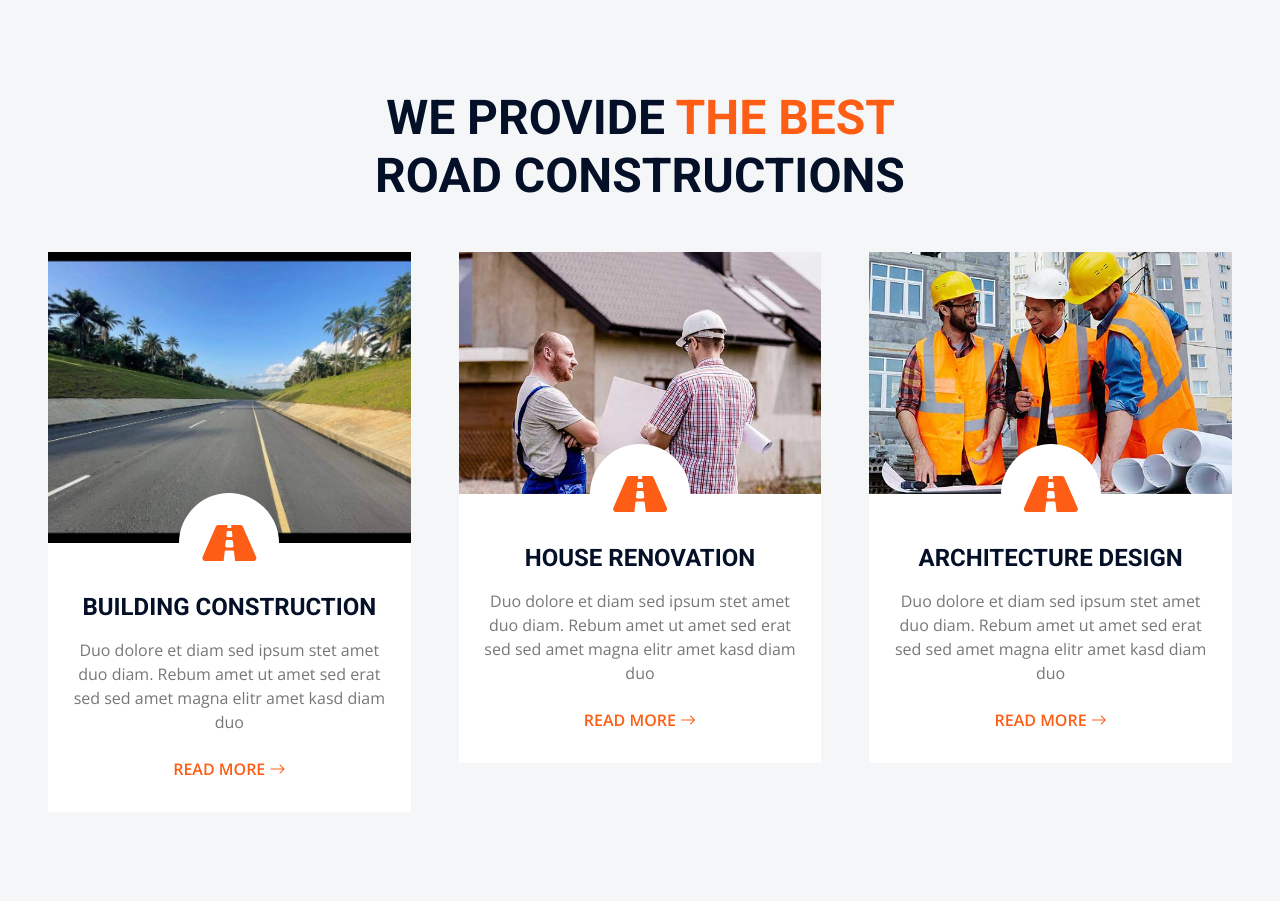
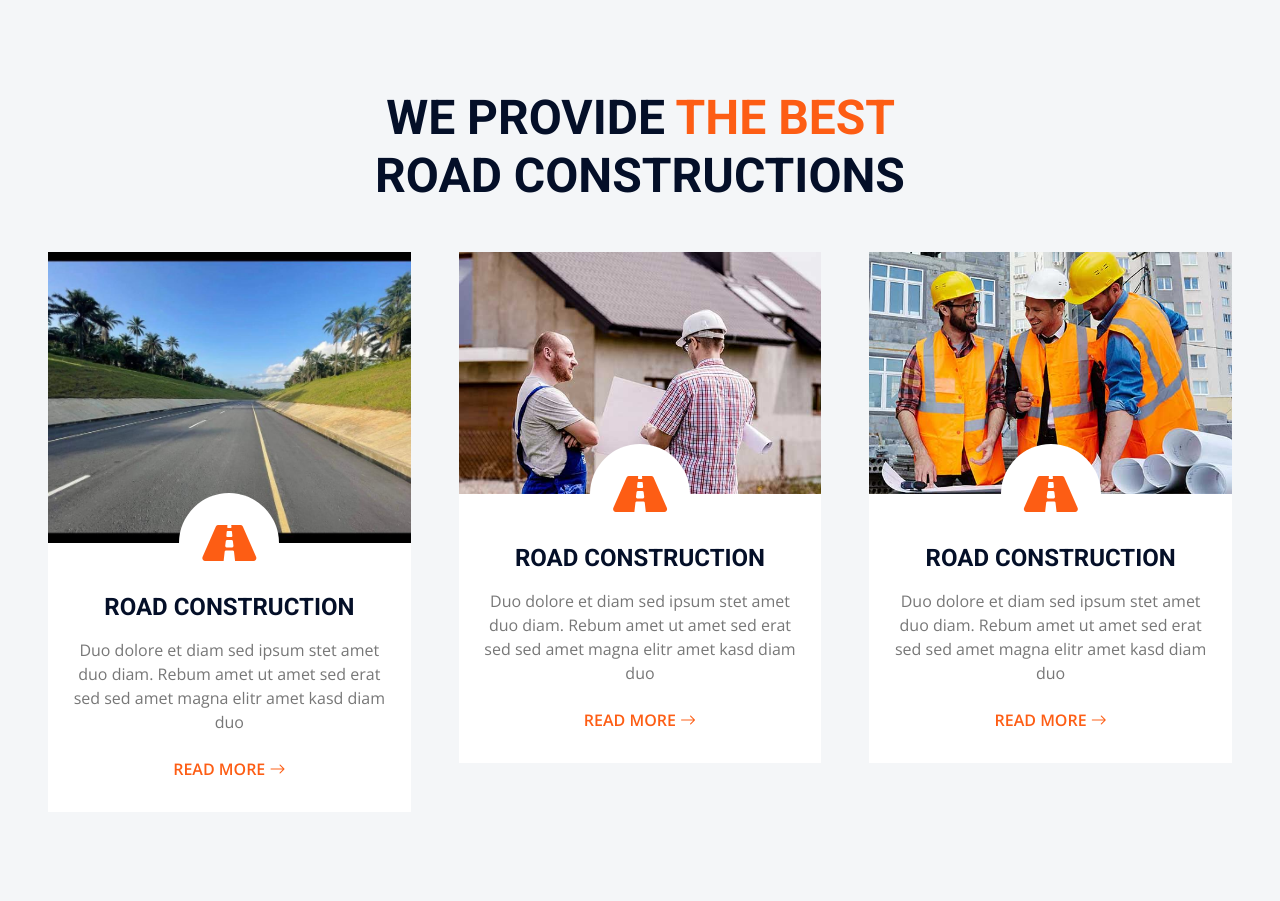
Before and after one commit to Nuel1st/construct, a Django app: page / in a window 1280 px wide. Shown: the part 1982-2883 px from the top of the page. Run offline with Django 5.2, Linux system fonts and the light colour scheme; some libraries are stand-ins or nearby versions.

Commit message:
Update index.html

```diff
--- a/lebtech/templates/index.html
+++ b/lebtech/templates/index.html
@@ -183,7 +183,7 @@
                         <i class="fa fa-3x fa-road text-primary"></i>
                     </div>
                     <div class="px-4 pb-4">
-                        <h4 class="text-uppercase mb-3">Building Construction</h4>
+                        <h4 class="text-uppercase mb-3">Road Construction</h4>
                         <p>Duo dolore et diam sed ipsum stet amet duo diam. Rebum amet ut amet sed erat sed sed amet magna elitr amet kasd diam duo</p>
                         <a class="btn text-primary" href="">Read More <i class="bi bi-arrow-right"></i></a>
                     </div>
@@ -196,7 +196,7 @@
                         <i class="fa fa-3x fa-road text-primary"></i>
                     </div>
                     <div class="px-4 pb-4">
-                        <h4 class="text-uppercase mb-3">House Renovation</h4>
+                        <h4 class="text-uppercase mb-3">Road Construction</h4>
                         <p>Duo dolore et diam sed ipsum stet amet duo diam. Rebum amet ut amet sed erat sed sed amet magna elitr amet kasd diam duo</p>
                         <a class="btn text-primary" href="">Read More <i class="bi bi-arrow-right"></i></a>
                     </div>
@@ -209,7 +209,7 @@
                         <i class="fa fa-3x fa-road text-primary"></i>
                     </div>
                     <div class="px-4 pb-4">
-                        <h4 class="text-uppercase mb-3">Architecture Design</h4>
+                        <h4 class="text-uppercase mb-3">Road Construction</h4>
                         <p>Duo dolore et diam sed ipsum stet amet duo diam. Rebum amet ut amet sed erat sed sed amet magna elitr amet kasd diam duo</p>
                         <a class="btn text-primary" href="">Read More <i class="bi bi-arrow-right"></i></a>
                     </div>
```
